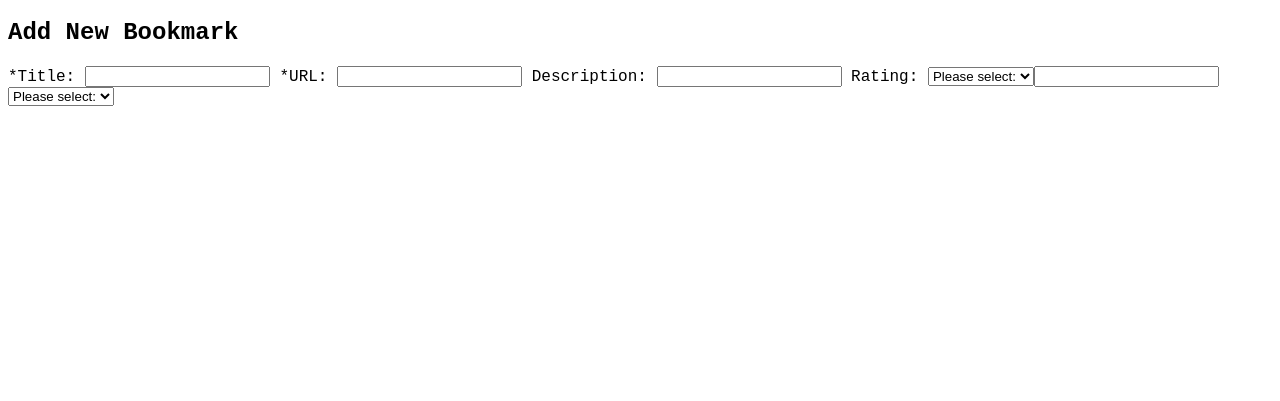
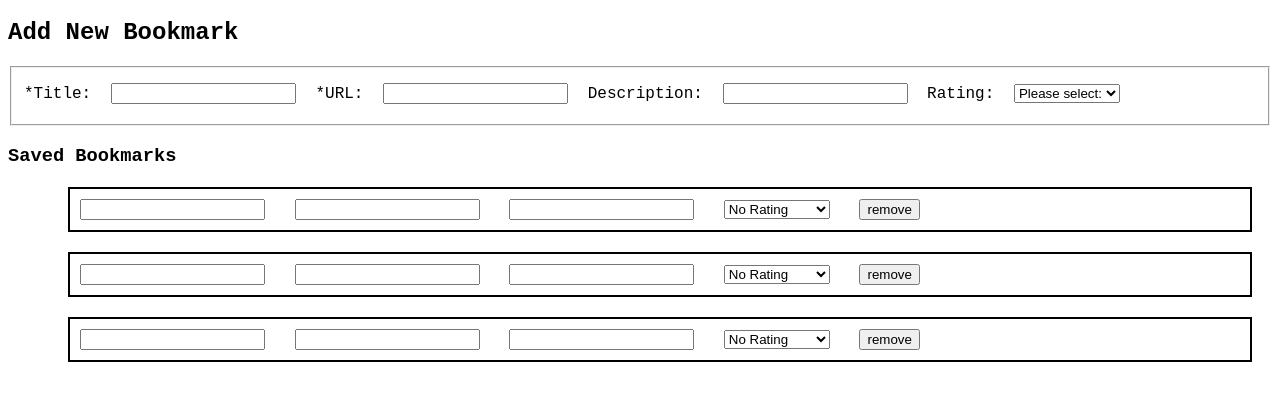
Before and after one commit to thinkful-ei-tiger/jacq-babb-bookmarks-app, a website built with webpack: page src/index.html in a window 1280 px wide. Shown: the part 61-462 px from the top of the page. Built offline with nearby package versions, Linux system fonts and the light colour scheme.

Commit message:
basic wireframe

```diff
--- a/src/index.css
+++ b/src/index.css
@@ -1,3 +1,13 @@
-header, main {
+body {
     font-family: 'Courier New', Courier, monospace;
 }
+
+li {
+    list-style: none;
+    margin: 20px;
+    border: 2px solid black;
+}
+
+.input {
+    margin: 10px;
+}
--- a/src/index.html
+++ b/src/index.html
@@ -4,61 +4,111 @@
     <meta charset="UTF-8">
     <meta name="viewport" content="width=device-width, initial-scale=1.0">
     <title>Jacq Babb Bookmarks App</title>
-    <link rel="stylesheet" href="index.css">
+    <link rel="stylesheet" href="src/index.css">
 </head>
 
 
 <body>
+
+<!--Header-->
     <header>
         <h1>Bookmarks</h1>
     </header>
 
     <main>
-        <section id='addNew'></section>
+
+<!--addNew form-->
         <form>
             <h2>Add New Bookmark</h2>
+            <fieldset>
                 <label for='title'>*Title:</label>
-            <input type='text' class='title' name='title' required>
+                <input type='text' class='title input' name='title' required>
                 <label for='url'>*URL:</label>
-            <input type='text' class='url' name='url' required>
+                <input type='url' class='url input' name='url' required>
                 <label for='descrip'>Description:</label>
-            <input type='text' class='descrip' name='descrip'>
+                <input type='text' class='descrip input' name='descrip'>
                 <label for='rating'>Rating:</label>
-            <select id='rating' class='rating' name='rating'>
+                <select id='rating' class='rating input' name='rating'>
                     <option value='none'>Please select:</option>
                     <option value='5'>⭐⭐⭐⭐⭐</option>
                     <option value='4'>⭐⭐⭐⭐</option>
                     <option value='3'>⭐⭐⭐</option>
                     <option value='2'>⭐⭐</option>
                     <option value='1'>⭐</option>
+                </select>
+            </fieldset>
         </form>
 
-        <section>
-            <ul class='bookmarkList'>
-                <li class='bookmark'>
-                    <div class='bookmark-title'>Thinkful</div>
-                    <div class='bookmark-url'>http://thinkful.com/</div>
-                    <input type='text' class='descrip'>
-                    <select id='rating' class='rating' name='rating'>
-                        <option value='none'>Please select:</option>
+        <h3>Saved Bookmarks</h3>
+        <ul>
+            <li class='item-element'>
+                <!--value populated from input-->
+                <input type='url' class='title input' name='title' required>
+                <!--clickable url link, or hover button w/ link 'visit site'-->
+                <input type='text' class='url input' name='url' required>
+                <!--value populated from input-->
+                <input type='text' class='descrip input' name='descrip'>
+                <!--option selection from input-->
+                <select id='rating' class='rating input' name='rating'>
+                    <option value='none'>No Rating</option>
                     <option value='5'>⭐⭐⭐⭐⭐</option>
                     <option value='4'>⭐⭐⭐⭐</option>
                     <option value='3'>⭐⭐⭐</option>
                     <option value='2'>⭐⭐</option>
                     <option value='1'>⭐</option>
+                </select>
+                <button class='remove input'>
+                    <span class='button-label'>remove</span>
+                </button>
+            </li>
+            <li class='item-element'>
+                <!--value populated from input-->
+                <input type='url' class='title input' name='title' required>
+                <!--clickable url link, or hover button w/ link 'visit site'-->
+                <input type='text' class='url input' name='url' required>
+                <!--value populated from input-->
+                <input type='text' class='descrip input' name='descrip'>
+                <!--option selection from input-->
+                <select id='rating' class='rating input' name='rating'>
+                    <option value='none'>No Rating</option>
+                    <option value='5'>⭐⭐⭐⭐⭐</option>
+                    <option value='4'>⭐⭐⭐⭐</option>
+                    <option value='3'>⭐⭐⭐</option>
+                    <option value='2'>⭐⭐</option>
+                    <option value='1'>⭐</option>
+                </select>
+                <button class='remove input'>
+                    <span class='button-label'>remove</span>
+                </button>
+            </li>
+            <li class='item-element'>
+                <!--value populated from input-->
+                <input type='url' class='title input' name='title' required>
+                <!--clickable url link, or hover button w/ link 'visit site'-->
+                <input type='text' class='url input' name='url' required>
+                <!--value populated from input-->
+                <input type='text' class='descrip input' name='descrip'>
+                <!--option selection from input-->
+                <select id='rating' class='rating input' name='rating'>
+                    <option value='none'>No Rating</option>
+                    <option value='5'>⭐⭐⭐⭐⭐</option>
+                    <option value='4'>⭐⭐⭐⭐</option>
+                    <option value='3'>⭐⭐⭐</option>
+                    <option value='2'>⭐⭐</option>
+                    <option value='1'>⭐</option>
+                </select>
+                <button class='remove input'>
+                    <span class='button-label'>remove</span>
+                </button>
             </li>
                 </ul>
-        </section>
+<!--Bookmark list-->
+
+
 
 
     </main>
 
 
-    <script
-        src="https://code.jquery.com/jquery-3.5.1.js"
-        integrity="sha256-QWo7LDvxbWT2tbbQ97B53yJnYU3WhH/C8ycbRAkjPDc="
-        crossorigin="anonymous">
-    </script>
-    <script src='index.js'></script>
 </body>
 </html>
```
Also changed, not shown: README.md (added). Lines whose indentation alone changed are shown as unchanged.
